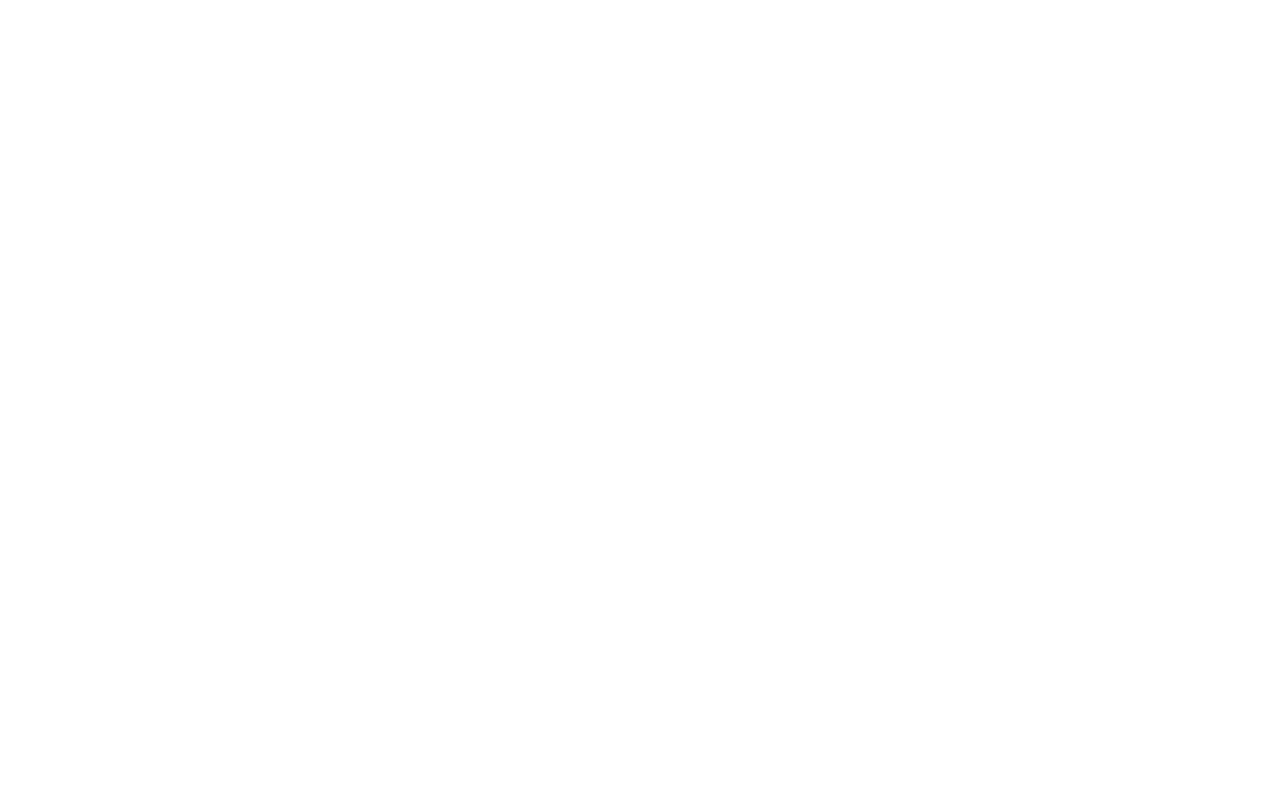
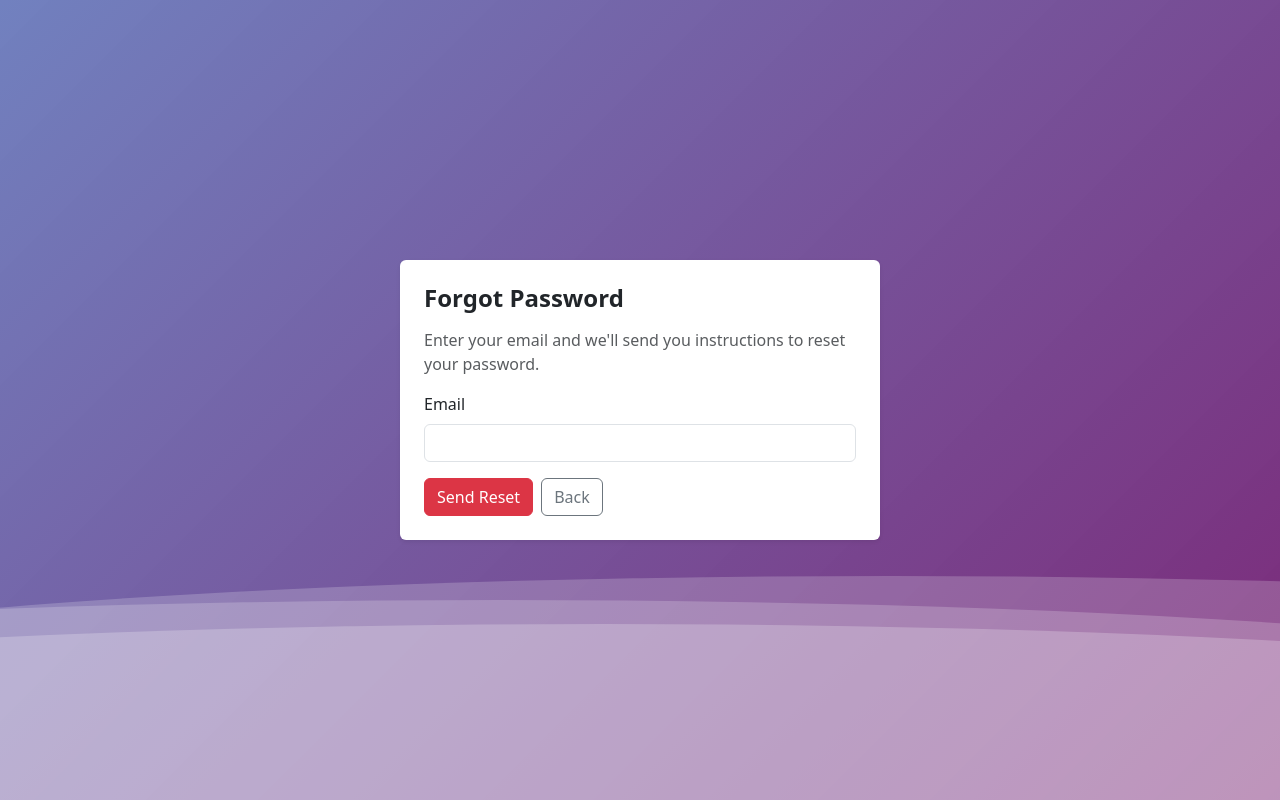
Before and after one commit to hadileee/cs324-project, a React (Create React App) app: page /forgot-password in a window 1280 px wide. Before the commit this address had no page. Built offline with nearby package versions, Linux system fonts and the light colour scheme.

Commit message:
Add forgot-password route + page; add opportunity create page and wire portal post buttons

```diff
--- a/src/App.jsx
+++ b/src/App.jsx
@@ -9,9 +9,11 @@
 import CompanyPortal from './pages/CompanyPortal';
 import About from './pages/About';
 import Contact from './pages/Contact';
+import ForgotPassword from './pages/ForgotPassword';
 import Opportunities from './pages/Opportunities';
 import OpportunityDetail from './pages/OpportunityDetail';
 import OpportunityApplications from './pages/OpportunityApplications';
+import OpportunityCreate from './pages/OpportunityCreate';
 
 const App = () => {
   return (
@@ -27,6 +29,8 @@
   <Route path="/opportunities" element={<Opportunities />} />
   <Route path="/opportunities/:id" element={<OpportunityDetail />} />
   <Route path="/opportunities/:id/applications" element={<OpportunityApplications />} />
+  <Route path="/opportunities/new" element={<OpportunityCreate />} />
+  <Route path="/forgot-password" element={<ForgotPassword />} />
         <Route path="/about" element={<About />} />
         <Route path="/contact" element={<Contact />} />
       </Routes>
--- a/src/pages/CompanyPortal.jsx
+++ b/src/pages/CompanyPortal.jsx
@@ -32,11 +32,11 @@
 
             {/* POST BUTTONS */}
             <div className="d-flex gap-2 mb-5">
-              <button className="btn btn-danger">
+              <button className="btn btn-danger" onClick={() => navigate('/opportunities/new?type=graduate_job')}>
                 <Plus size={18} className="me-2" />
                 Post Job
               </button>
-              <button className="btn btn-outline-danger">
+              <button className="btn btn-outline-danger" onClick={() => navigate('/opportunities/new?type=internship')}>
                 <Plus size={18} className="me-2" />
                 Post Internship
               </button>
--- /dev/null
+++ b/src/pages/ForgotPassword.jsx
@@ -0,0 +1,52 @@
+import React, { useState } from 'react';
+import { useNavigate } from 'react-router-dom';
+import AnimatedBackground from '../components/AnimatedBackground';
+import api from '../services/api';
+
+const ForgotPassword = () => {
+  const [email, setEmail] = useState('');
+  const [loading, setLoading] = useState(false);
+  const [message, setMessage] = useState('');
+  const navigate = useNavigate();
+
+  const handleSubmit = async (e) => {
+    e.preventDefault();
+    setLoading(true);
+    setMessage('');
+    try {
+      const res = await api.post('/auth/forgot-password', { email });
+      setMessage(res.data.message || 'If an account exists for that email, a reset link will be sent');
+    } catch (err) {
+      setMessage(err?.response?.data?.message || 'Something went wrong');
+    } finally {
+      setLoading(false);
+    }
+  };
+
+  return (
+    <>
+      <AnimatedBackground />
+      <div className="d-flex align-items-center justify-content-center min-vh-100 position-relative z-10 px-3">
+        <div className="w-100" style={{ maxWidth: '480px' }}>
+          <div className="bg-white p-4 rounded shadow-sm">
+            <h2 className="h4 fw-bold mb-3">Forgot Password</h2>
+            <p className="text-muted mb-3">Enter your email and we'll send you instructions to reset your password.</p>
+            {message && <div className="alert alert-info">{message}</div>}
+            <form onSubmit={handleSubmit}>
+              <div className="mb-3">
+                <label className="form-label">Email</label>
+                <input type="email" className="form-control" value={email} onChange={e=>setEmail(e.target.value)} required disabled={loading} />
+              </div>
+              <div className="d-flex gap-2">
+                <button className="btn btn-danger" disabled={loading}>{loading ? 'Sending…' : 'Send Reset'}</button>
+                <button type="button" className="btn btn-outline-secondary" onClick={()=>navigate(-1)}>Back</button>
+              </div>
+            </form>
+          </div>
+        </div>
+      </div>
+    </>
+  );
+};
+
+export default ForgotPassword;
--- /dev/null
+++ b/src/pages/OpportunityCreate.jsx
@@ -0,0 +1,105 @@
+import React, { useState } from 'react';
+import { useNavigate, useLocation } from 'react-router-dom';
+import AnimatedBackground from '../components/AnimatedBackground';
+import api from '../services/api';
+
+function useQuery() { return new URLSearchParams(useLocation().search); }
+
+const OpportunityCreate = () => {
+  const navigate = useNavigate();
+  const query = useQuery();
+  const presetType = query.get('type') || 'internship';
+
+  const [form, setForm] = useState({
+    title: '', description: '', type: presetType, location: '', salary: '', salaryType: 'annual', duration: '', skills: '', requirements: ''
+  });
+  const [loading, setLoading] = useState(false);
+  const [error, setError] = useState('');
+
+  const handleChange = (e) => setForm({ ...form, [e.target.name]: e.target.value });
+
+  const handleSubmit = async (e) => {
+    e.preventDefault();
+    setLoading(true);
+    setError('');
+    try {
+      const payload = {
+        ...form,
+        salary: form.salary ? Number(form.salary) : undefined,
+        skills: form.skills ? form.skills.split(',').map(s => s.trim()) : [],
+        requirements: form.requirements ? form.requirements.split(',').map(s=>s.trim()) : [],
+      };
+      await api.post('/opportunities', payload);
+      alert('Opportunity posted');
+      navigate('/university-portal');
+    } catch (err) {
+      setError(err?.response?.data?.message || 'Failed to create opportunity');
+    } finally { setLoading(false); }
+  };
+
+  return (
+    <>
+      <AnimatedBackground />
+      <div className="d-flex align-items-center justify-content-center min-vh-100 position-relative z-10 px-3">
+        <div className="w-100" style={{ maxWidth: '800px' }}>
+          <div className="bg-white p-4 rounded shadow-sm">
+            <h2 className="h4 fw-bold mb-3">Post Opportunity</h2>
+            {error && <div className="alert alert-danger">{error}</div>}
+            <form onSubmit={handleSubmit}>
+              <div className="mb-3">
+                <label className="form-label">Title</label>
+                <input name="title" value={form.title} onChange={handleChange} className="form-control" required />
+              </div>
+              <div className="mb-3">
+                <label className="form-label">Type</label>
+                <select name="type" value={form.type} onChange={handleChange} className="form-select">
+                  <option value="research">Research</option>
+                  <option value="internship">Internship</option>
+                  <option value="graduate_job">Graduate Job</option>
+                </select>
+              </div>
+              <div className="mb-3">
+                <label className="form-label">Location</label>
+                <input name="location" value={form.location} onChange={handleChange} className="form-control" />
+              </div>
+              <div className="mb-3">
+                <label className="form-label">Salary</label>
+                <input name="salary" value={form.salary} onChange={handleChange} className="form-control" />
+              </div>
+              <div className="mb-3">
+                <label className="form-label">Salary Type</label>
+                <select name="salaryType" value={form.salaryType} onChange={handleChange} className="form-select">
+                  <option value="annual">Annual</option>
+                  <option value="stipend">Stipend</option>
+                  <option value="hourly">Hourly</option>
+                </select>
+              </div>
+              <div className="mb-3">
+                <label className="form-label">Duration</label>
+                <input name="duration" value={form.duration} onChange={handleChange} className="form-control" />
+              </div>
+              <div className="mb-3">
+                <label className="form-label">Skills (comma separated)</label>
+                <input name="skills" value={form.skills} onChange={handleChange} className="form-control" />
+              </div>
+              <div className="mb-3">
+                <label className="form-label">Requirements (comma separated)</label>
+                <input name="requirements" value={form.requirements} onChange={handleChange} className="form-control" />
+              </div>
+              <div className="mb-3">
+                <label className="form-label">Description</label>
+                <textarea name="description" value={form.description} onChange={handleChange} className="form-control" rows={6} />
+              </div>
+              <div className="d-flex gap-2">
+                <button className="btn btn-danger" disabled={loading}>{loading ? 'Posting…' : 'Post Opportunity'}</button>
+                <button type="button" className="btn btn-outline-secondary" onClick={() => navigate(-1)}>Cancel</button>
+              </div>
+            </form>
+          </div>
+        </div>
+      </div>
+    </>
+  );
+};
+
+export default OpportunityCreate;
--- a/src/pages/UniversityPortal.jsx
+++ b/src/pages/UniversityPortal.jsx
@@ -41,7 +41,7 @@
 
             {/* POST NEW */}
             <div className="text-center mb-5">
-              <button className="btn btn-danger px-5">
+              <button className="btn btn-danger px-5" onClick={() => navigate('/opportunities/new?type=research')}>
                 <Plus size={18} className="me-2" />
                 Post New Research Opportunity
               </button>
```
Also changed, not shown: 2 other files (tests, documents, lock files or other folders).
